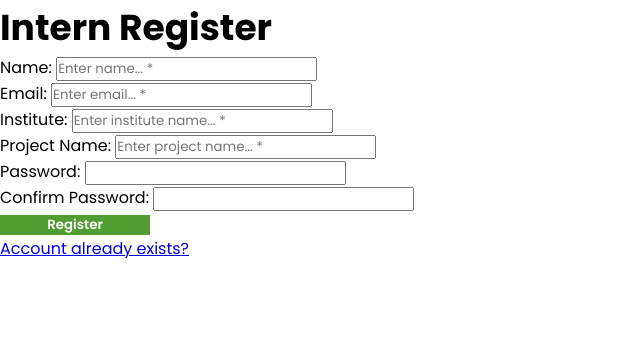
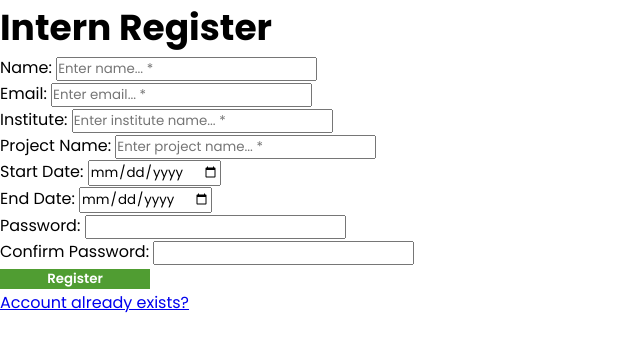
Before and after one commit to mohanamisra/ecl-intern-dashboard, a React (Vite) app: page /register in a window 1280 px wide. Shown: the top 352 px of the page, without its empty margins (0-640 px from the left). Built offline with nearby package versions, Linux system fonts and the light colour scheme; no server answers.

Commit message:
Added fields in register

```diff
--- a/src/pages/Register/Register.jsx
+++ b/src/pages/Register/Register.jsx
@@ -15,11 +15,15 @@ const Register = () => {
     const [email, setEmail] = useState('');
     const [institute, setInstitute] = useState('');
     const [project, setProject] = useState('');
+    const [start, setStart] = useState('');
+    const [end, setEnd] = useState('');
 
     const [newName, setNewName] = useState('');
     const [newEmail, setNewEmail] = useState('');
     const [newInstitute, setNewInstitute] = useState('');
     const [newProject, setNewProject] = useState('');
+    const [newStart, setNewStart] = useState('');
+    const [newEnd, setNewEnd] = useState('');
 
     const [password, setPassword] = useState('');
     const [newPassword, setNewPassword] = useState('');
@@ -39,7 +43,9 @@ const Register = () => {
                     email: user.email,
                     username: newName,
                     instituteName: newInstitute,
-                    projectName: newProject
+                    projectName: newProject,
+                    startDate: newStart,
+                    endDate: newEnd,
                 });
             }
             setName(newName);
@@ -47,7 +53,10 @@ const Register = () => {
             setInstitute(newInstitute);
             setProject(newProject);
             setPassword(newPassword)
+            setStart(newStart)
+            setEnd(newEnd)
 
+            window.location.href = "/home";
         }catch(error) {
             console.log(error.message);
         }
@@ -64,6 +73,12 @@ const Register = () => {
     }
     const handleProjectChange = (e) => {
         setNewProject(e.target.value);
+    }
+    const handleStartChange = (e) => {
+        setNewStart(e.target.value);
+    }
+    const handleEndChange = (e) => {
+        setNewEnd(e.target.value);
     }
 
     return (
@@ -94,6 +109,14 @@ const Register = () => {
                                size='small' id = "project-name" onChange={handleProjectChange}/>
                 </div>
                 <div className='form-row'>
+                    <label htmlFor="start">Start Date: </label>
+                    <input id = "start" type = "date" onChange={handleStartChange}/>
+                </div>
+                <div className='form-row'>
+                    <label htmlFor="end">End Date: </label>
+                    <input type = "date" id = "end" onChange={handleEndChange}/>
+                </div>
+                <div className='form-row'>
                     <label htmlFor="password">Password: </label>
                     <Password id = "password" handlePasswordChange={handlePasswordChange}/>
                 </div>
```
